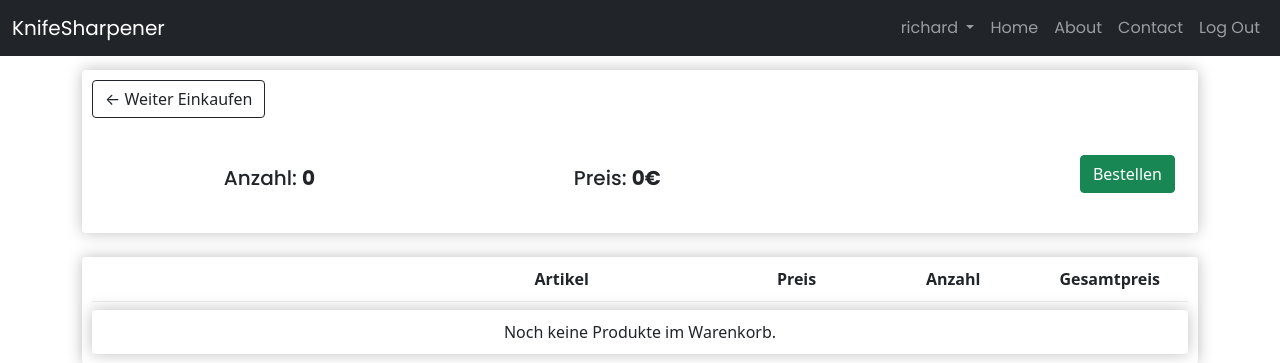
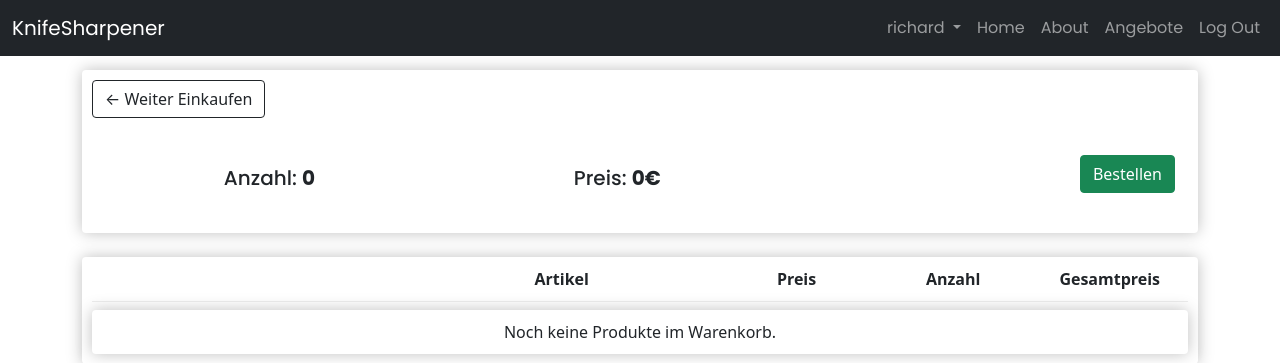
Before and after one commit to rboehme04/knifesharpener, a Django app: page /cart in a window 1280 px wide. Shown: the top 363 px of the page. Run offline with Django 3.2, Linux system fonts and the light colour scheme; a user stored in the database is signed in; data comes from the database, SQL or seed files in the repository; lists and menus that the app fills with data are empty; some libraries are stand-ins or nearby versions; some web fonts are replaced.

Commit message:
changed contact to angebote

```diff
--- a/knivesharpener/templates/knivesharpener/layout.html
+++ b/knivesharpener/templates/knivesharpener/layout.html
@@ -69,7 +69,7 @@
                         <a class="nav-link" href="{% url 'index' %}#info1">About</a>
                     </li>
                     <li class="nav-item">
-                        <a class="nav-link" href="{% url 'index' %}#contact">Contact</a>
+                        <a class="nav-link" href="{% url 'offers' %}">Angebote</a>
                     </li>
                     {% if user.is_authenticated %}
                         <li class="nav-item log-out-desktop">
```
